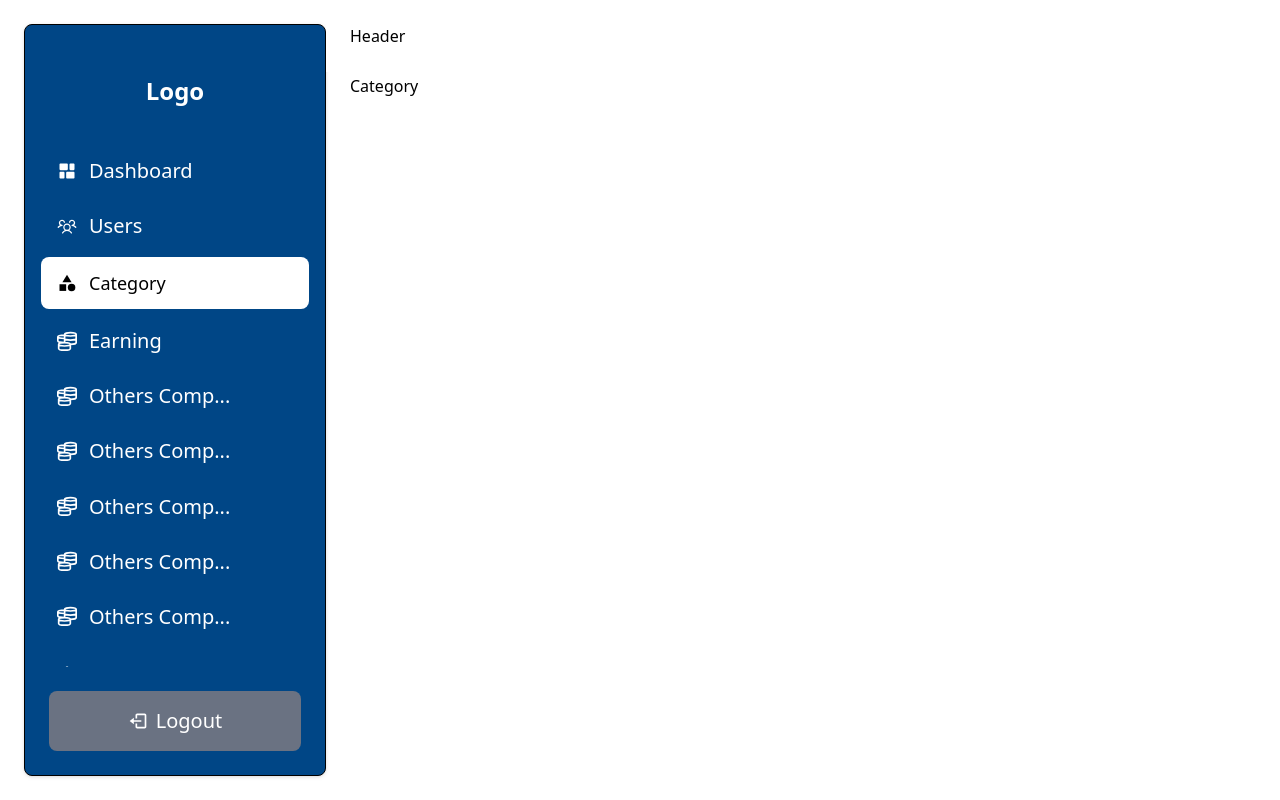
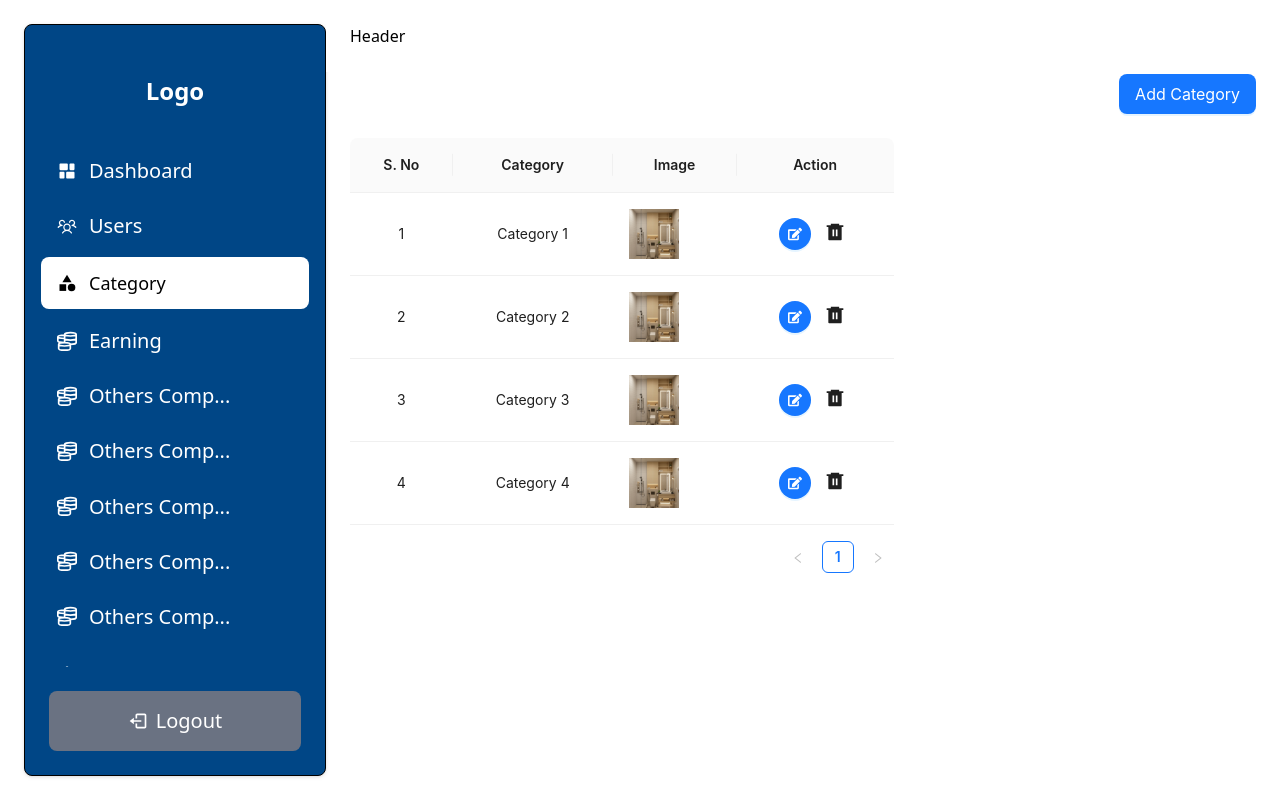
Before and after one commit to shejanNizam/react-admin-dashboard, a React (Vite) app: page /category in a window 1280 px wide. Built offline with nearby package versions, Linux system fonts and the light colour scheme.

Commit message:
demo category comp add

```diff
--- a/src/pages/Category/Category.tsx
+++ b/src/pages/Category/Category.tsx
@@ -1,3 +1,289 @@
-export default function Category() {
-  return <div>Category</div>;
-}
+import { UploadOutlined } from "@ant-design/icons";
+import { Button, Input, Modal, Table, Upload } from "antd";
+import { useState } from "react";
+import { FaEdit } from "react-icons/fa";
+import { RiDeleteBin6Fill } from "react-icons/ri";
+import imageS from "../../assets/host-details-image.png";
+import { ErrorSwal, SuccessSwal } from "../../utils/allSwalFire";
+
+const Category = () => {
+  const [page, setPage] = useState(1);
+  const [isModalVisible, setIsModalVisible] = useState(false);
+  const [isEditMode, setIsEditMode] = useState(false);
+  const [categoryId, setCategoryId] = useState(null);
+  const [name, setName] = useState("");
+  const [image, setImage] = useState(null);
+  const [imagePreview, setImagePreview] = useState(null); // To show the image preview
+  const [fileList, setFileList] = useState([]);
+  const [isDeleteModalVisible, setIsDeleteModalVisible] = useState(false);
+  const [categoryToDelete, setCategoryToDelete] = useState(null);
+
+  // Mocked data instead of calling API
+  const data = {
+    data: [
+      { id: 1, name: "Category 1", image: imageS },
+      { id: 2, name: "Category 2", image: imageS },
+      { id: 3, name: "Category 3", image: imageS },
+      { id: 4, name: "Category 4", image: imageS },
+    ],
+    pagination: {
+      totalData: 4,
+    },
+  };
+
+  const handleAddCategory = async () => {
+    try {
+      // Simulate API response
+      const response = { message: "Banner added successfully" };
+
+      SuccessSwal({
+        title: "",
+        text: response.message || "Banner added successfully",
+      });
+      resetModal();
+      setIsModalVisible(false);
+    } catch (error) {
+      ErrorSwal({
+        title: "",
+        text: error?.message || "Failed to add banner",
+      });
+    }
+  };
+
+  const handleEditCategory = async () => {
+    try {
+      // Simulate API response
+      const response = { message: "Banner updated successfully" };
+
+      SuccessSwal({
+        title: "",
+        text: response.message || "Banner updated successfully",
+      });
+      resetModal();
+      setIsModalVisible(false);
+    } catch (error) {
+      ErrorSwal({
+        title: "",
+        text: error?.message || "Failed to update banner",
+      });
+    }
+  };
+
+  const handleDeleteCategory = async (id) => {
+    try {
+      // Simulate API delete response
+      const response = { message: "Category deleted successfully" };
+      SuccessSwal({
+        title: "",
+        text: response.message || "Category deleted successfully",
+      });
+      setIsDeleteModalVisible(false);
+    } catch (error) {
+      ErrorSwal({
+        title: "",
+        text: error?.message || "Failed to delete category",
+      });
+    }
+  };
+
+  const handleOpenModalForAdd = () => {
+    setIsEditMode(false);
+    setCategoryId(null);
+    setName("");
+    setImage(null);
+    setImagePreview(null); // Clear image preview
+    setIsModalVisible(true);
+  };
+
+  const handleOpenModalForEdit = (category) => {
+    setIsEditMode(true);
+    setCategoryId(category.id);
+    setName(category.name);
+    setImagePreview(category.image || null); // Set existing image preview (if any)
+    setIsModalVisible(true);
+  };
+
+  const handleOpenDeleteModal = (category) => {
+    setCategoryId(category.id);
+    setIsDeleteModalVisible(true);
+  };
+
+  // Handle image file selection
+  const handleImageChange = (info) => {
+    if (info.file.status === "done") {
+      setImage(info.file.originFileObj);
+      setImagePreview(URL.createObjectURL(info.file.originFileObj)); // Preview the selected image
+    }
+  };
+
+  // Handle reset of modal fields
+  const resetModal = () => {
+    setName("");
+    setImage(null);
+    setImagePreview(null);
+    setFileList([]);
+  };
+
+  const columns = [
+    {
+      title: "S. No",
+      dataIndex: "id",
+      key: "id",
+      render: (text, record, index) => index + 1,
+      align: "center",
+    },
+    {
+      title: "Category",
+      dataIndex: "name",
+      key: "name",
+      align: "center",
+    },
+    {
+      title: "Image",
+      dataIndex: "image",
+      key: "image",
+      render: (image) => (
+        <img
+          src={image || image}
+          alt="Category"
+          style={{ width: 50, height: 50, objectFit: "cover" }}
+        />
+      ),
+      align: "center",
+    },
+    {
+      title: "Action",
+      key: "action",
+      render: (text, record) => (
+        <div className="flex justify-center gap-2">
+          <Button
+            icon={<FaEdit />} // Edit icon
+            type="primary"
+            shape="round"
+            onClick={() => handleOpenModalForEdit(record)}
+          />
+          <Button
+            icon={<RiDeleteBin6Fill size={20} />} // Delete icon
+            type="danger"
+            shape="round"
+            onClick={() => handleOpenDeleteModal(record)}
+          />
+        </div>
+      ),
+      align: "center",
+    },
+  ];
+
+  return (
+    <>
+      <div className="flex justify-end mb-6">
+        <Button type="primary" size="large" onClick={handleOpenModalForAdd}>
+          Add Category
+        </Button>
+      </div>
+      <div>
+        <Table
+          className="w-[60%]"
+          columns={columns}
+          dataSource={data.data}
+          rowKey={(record) => record.id}
+          pagination={{
+            current: page,
+            total: data?.pagination?.totalData || 0,
+            pageSize: 10,
+            showSizeChanger: false,
+            onChange: (current) => setPage(current),
+          }}
+        />
+      </div>
+
+      {/* Modal for Add/Edit Category */}
+      <Modal
+        title={isEditMode ? "Edit Category" : "Add Category"}
+        open={isModalVisible}
+        onCancel={() => setIsModalVisible(false)}
+        footer={null}
+        centered
+        width={500}
+      >
+        <div className="space-y-4">
+          <Input
+            value={name}
+            onChange={(e) => setName(e.target.value)}
+            placeholder="Category Name"
+            className="mt-2"
+          />
+
+          {/* Upload Image */}
+          <Upload
+            name="image"
+            listType="picture-card"
+            onChange={handleImageChange}
+            showUploadList={false}
+            customRequest={({ file, onSuccess }) => onSuccess("ok")}
+          >
+            {imagePreview ? (
+              <img src={imagePreview} alt="image" style={{ width: "100%" }} />
+            ) : (
+              <div>
+                <UploadOutlined />
+                <div>Upload Image</div>
+              </div>
+            )}
+          </Upload>
+
+          <Button
+            type="primary"
+            onClick={isEditMode ? handleEditCategory : handleAddCategory}
+            className="w-full mt-4"
+          >
+            {isEditMode ? "Save Changes" : "Save"}
+          </Button>
+        </div>
+      </Modal>
+
+      {/* Delete Confirmation Modal */}
+      <Modal
+        title={
+          <span className="text-primary text-xl font-semibold">
+            Delete Category
+          </span>
+        }
+        open={isDeleteModalVisible}
+        onCancel={() => setIsDeleteModalVisible(false)}
+        footer={[
+          <div className="flex justify-center gap-4">
+            <button
+              key="cancel"
+              onClick={() => setIsDeleteModalVisible(false)}
+              className="border border-gray-300 rounded-full px-8 py-2 mt-4 hover:bg-gray-100"
+            >
+              Cancel
+            </button>
+            <button
+              key="delete"
+              onClick={() => handleDeleteCategory(categoryId)}
+              className="bg-red-600 text-white rounded-full px-8 py-2 mt-4 hover:bg-red-700"
+            >
+              Delete
+            </button>
+          </div>,
+        ]}
+        centered
+        width={400}
+      >
+        <div className="space-y-4 mt-4 text-center">
+          <p className="text-lg">
+            Are you sure you want to delete{" "}
+            {/* <span className="font-semibold">{selectedClient.name}</span>? */}
+          </p>
+          <p className="text-red-600 font-bold">
+            This action cannot be undone.
+          </p>
+        </div>
+      </Modal>
+    </>
+  );
+};
+
+export default Category;
```
Also changed, not shown: src/assets/host-details-image.png (added).
